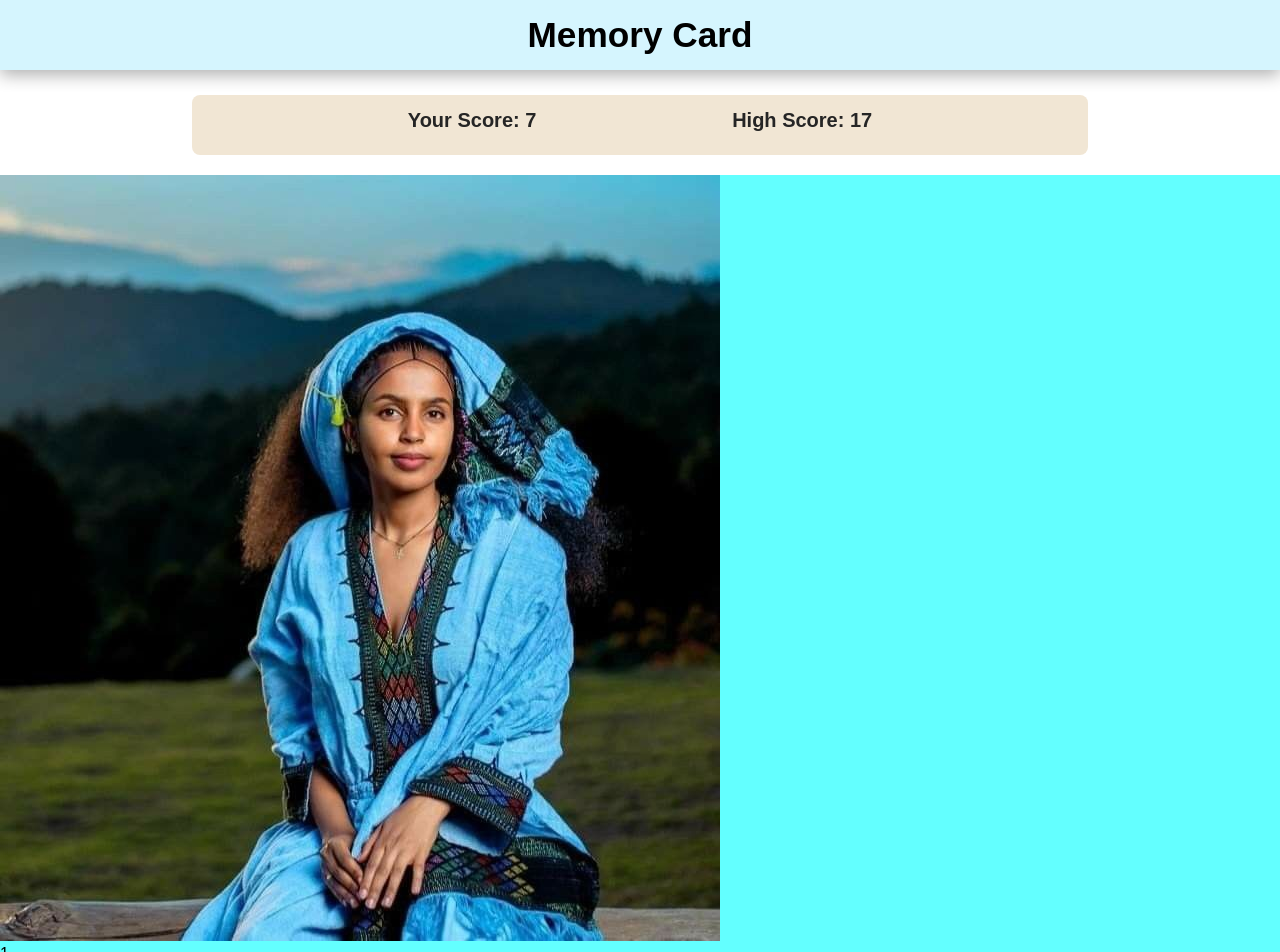
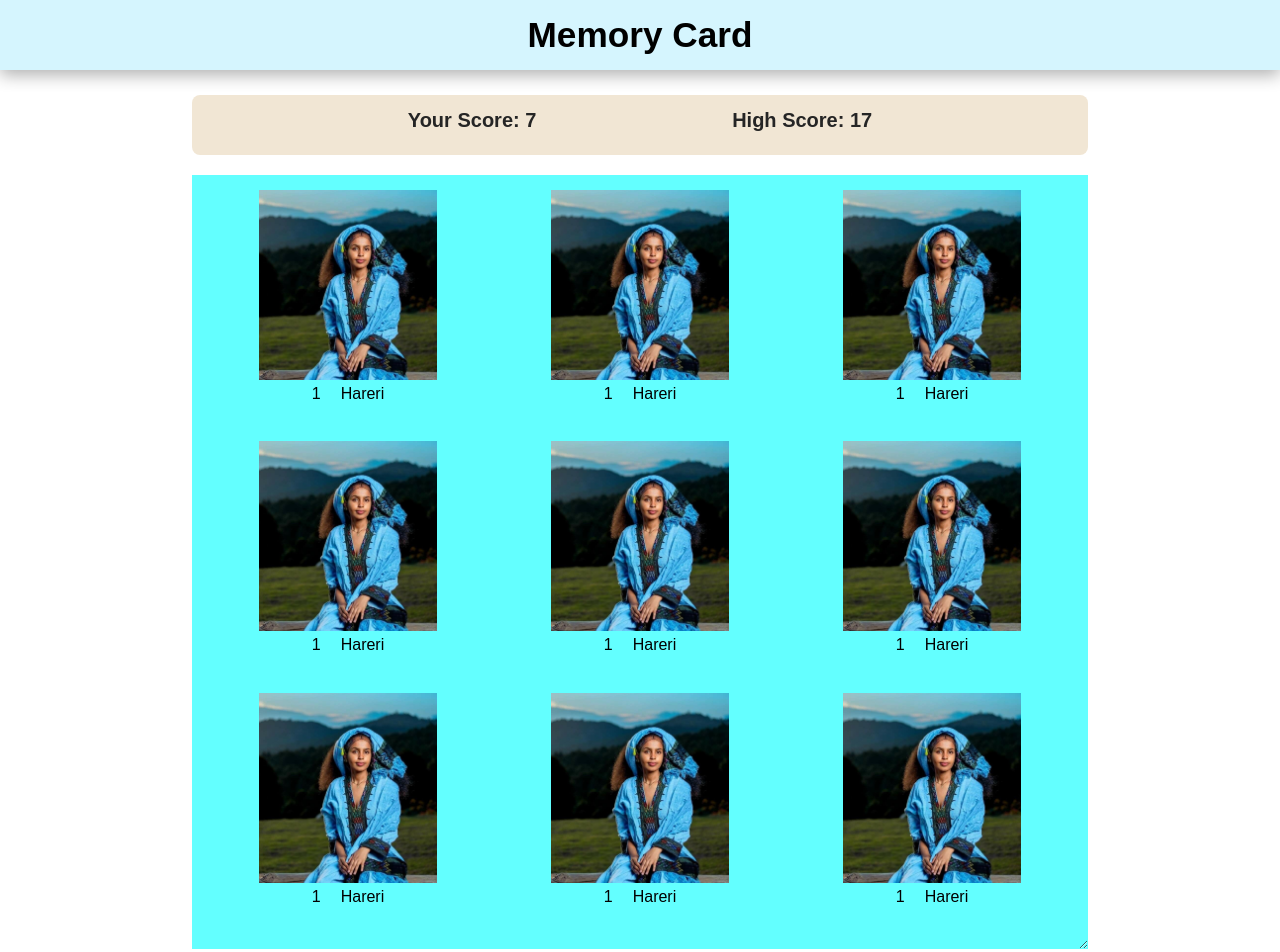
Before and after one commit to Tebibux/memory-card, a React (Create React App) app: page / in a window 1280 px wide. Shown: the top 952 px of the page. Built offline with nearby package versions, Linux system fonts and the light colour scheme.

Commit message:
img position done

```diff
--- a/src/components/main/cardBoard/CardBoard.jsx
+++ b/src/components/main/cardBoard/CardBoard.jsx
@@ -6,7 +6,62 @@ function CardBoard() {
 		<div className='card-board'>
 			<div className="img-box">
 				<img src={myImage} alt="" />
-				<div className="text">
+				<div className="img-text">
+					<p>1</p>
+					<p>Hareri</p>
+				</div>
+			</div>
+			<div className="img-box">
+				<img src={myImage} alt="" />
+				<div className="img-text">
+					<p>1</p>
+					<p>Hareri</p>
+				</div>
+			</div>
+			<div className="img-box">
+				<img src={myImage} alt="" />
+				<div className="img-text">
+					<p>1</p>
+					<p>Hareri</p>
+				</div>
+			</div>
+			<div className="img-box">
+				<img src={myImage} alt="" />
+				<div className="img-text">
+					<p>1</p>
+					<p>Hareri</p>
+				</div>
+			</div>
+			<div className="img-box">
+				<img src={myImage} alt="" />
+				<div className="img-text">
+					<p>1</p>
+					<p>Hareri</p>
+				</div>
+			</div>
+			<div className="img-box">
+				<img src={myImage} alt="" />
+				<div className="img-text">
+					<p>1</p>
+					<p>Hareri</p>
+				</div>
+			</div>
+			<div className="img-box">
+				<img src={myImage} alt="" />
+				<div className="img-text">
+					<p>1</p>
+					<p>Hareri</p>
+				</div>
+			</div>
+			<div className="img-box">
+				<img src={myImage} alt="" />
+				<div className="img-text">
+					<p>1</p>
+					<p>Hareri</p>
+				</div>
+			</div><div className="img-box">
+				<img src={myImage} alt="" />
+				<div className="img-text">
 					<p>1</p>
 					<p>Hareri</p>
 				</div>
--- a/src/css/styles.css
+++ b/src/css/styles.css
@@ -24,54 +24,6 @@
 	font-size: 1.1rem;
 }
 
-.main {
-	height: 100%;
-	width: 100%;
-	display: grid;
-	justify-items: center;
-	margin: 20px 0px;
-	grid-template-rows: minmax(80px, 100px) 1fr minmax(80px, 100px);
-}
-.score-board{
-	width: 70%;
-	display: flex;
-	justify-content: space-evenly;
-	align-items: center;
-	background-color: aquamarine;
-	margin: 20px 0px;
-}
-
-.score-board {
-  text-align: center;
-  padding: 20px;
-  background-color: #b3791c30;
-  border-radius: 8px;
-  transition: transform 0.5s ease;
-}
-
-.score-board:hover {
-  transform: translateY(-5px);
-}
-
-.score-board h3 {
-  font-size: 20px;
-  font-weight: bold;
-  margin-bottom: 10px;
-  color: #252525;
-}
-
-
-
-
-
-
-
-
-
-.card-board{
-	width: 100%;
-	background-color: rgba(0, 255, 255, 0.613);
-}
 .main-starting {
 	display: grid;
 	place-content: center;
@@ -118,7 +70,93 @@
 	text-align: center;
 }
 
+.main {
+	height: 100%;
+	width: 100%;
+	display: grid;
+	justify-items: center;
+	margin: 20px 0px;
+	grid-template-rows: minmax(80px, 100px) 1fr minmax(80px, 100px);
+}
 
+.score-board {
+	width: 70%;
+	display: flex;
+	justify-content: space-evenly;
+	align-items: center;
+	background-color: aquamarine;
+	margin: 20px 0px;
+}
+
+.score-board {
+	text-align: center;
+	padding: 20px;
+	background-color: #b3791c30;
+	border-radius: 8px;
+	transition: transform 0.5s ease;
+}
+
+.score-board:hover {
+	transform: translateY(-5px);
+}
+
+.score-board h3 {
+	font-size: 20px;
+	font-weight: bold;
+	margin-bottom: 10px;
+	color: #252525;
+}
+
+.card-board {
+	width: 100%;
+	background-color: rgba(0, 255, 255, 0.613);
+}
+
+.main {
+	height: 100%;
+	width: 100%;
+	display: grid;
+	justify-items: center;
+	margin: 20px 0px;
+	grid-template-rows: minmax(80px, 100px) minmax(600px, 1fr) minmax(80px, 100px);
+}
+
+.card-board {
+	width: 70%;
+	display: grid;
+	resize: both;
+	overflow: auto;
+	padding: 10px;
+	grid-template-columns: repeat(3, 1fr);
+	grid-template-rows: repeat(3, 1fr);
+	align-items: center;
+	justify-content: center;
+
+}
+
+.img-box {
+	margin: 10px;
+	display: flex;
+	flex-direction: column;
+	align-items: center;
+	height: 100%;
+
+}
+
+img {
+	background-size: cover;
+	/* adjust width and height according to your image size */
+	height: 200px;
+	display: block;
+	padding: 5px;
+}
+.img-text{
+	display: flex;
+	align-items: center;
+}
+.img-text p{
+	padding: 0px 10px;
+}
 .footer {
 	height: 100%;
 	width: 100%;
```
